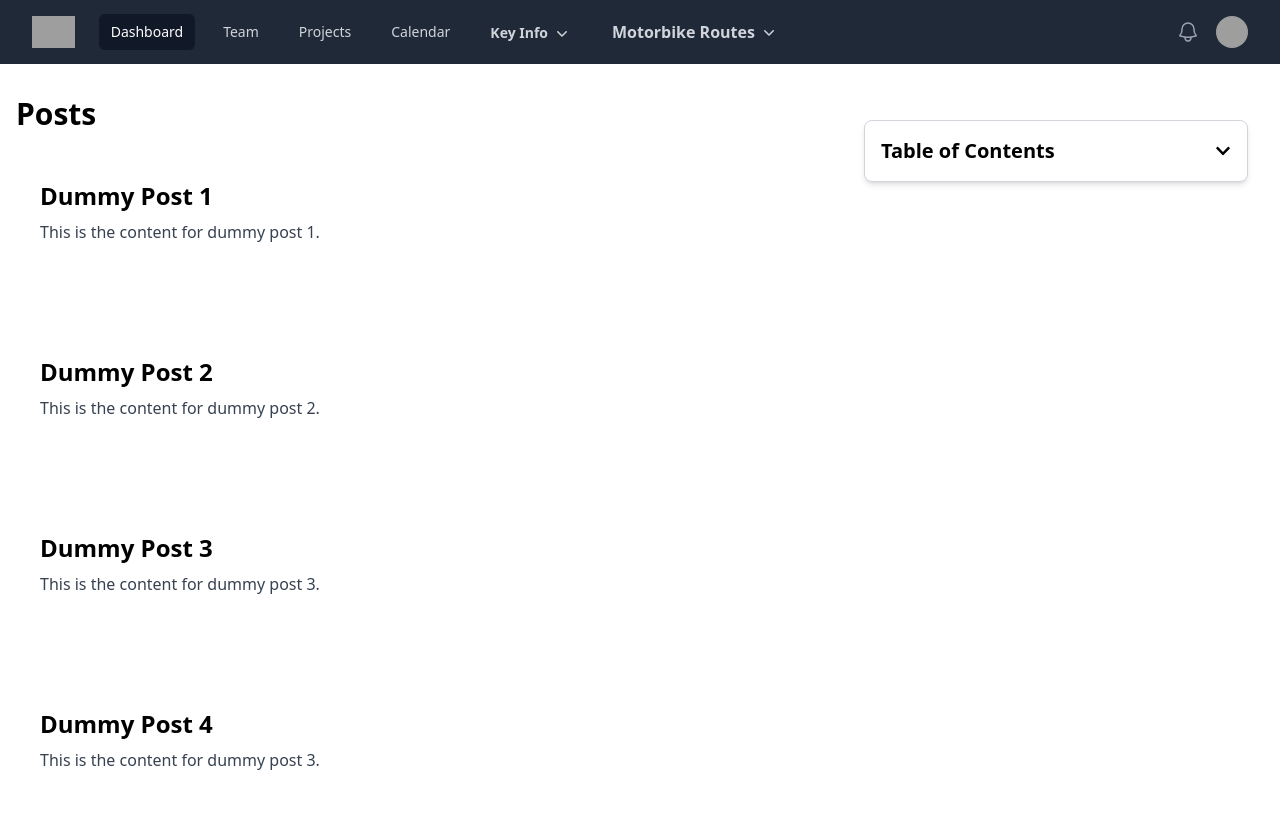
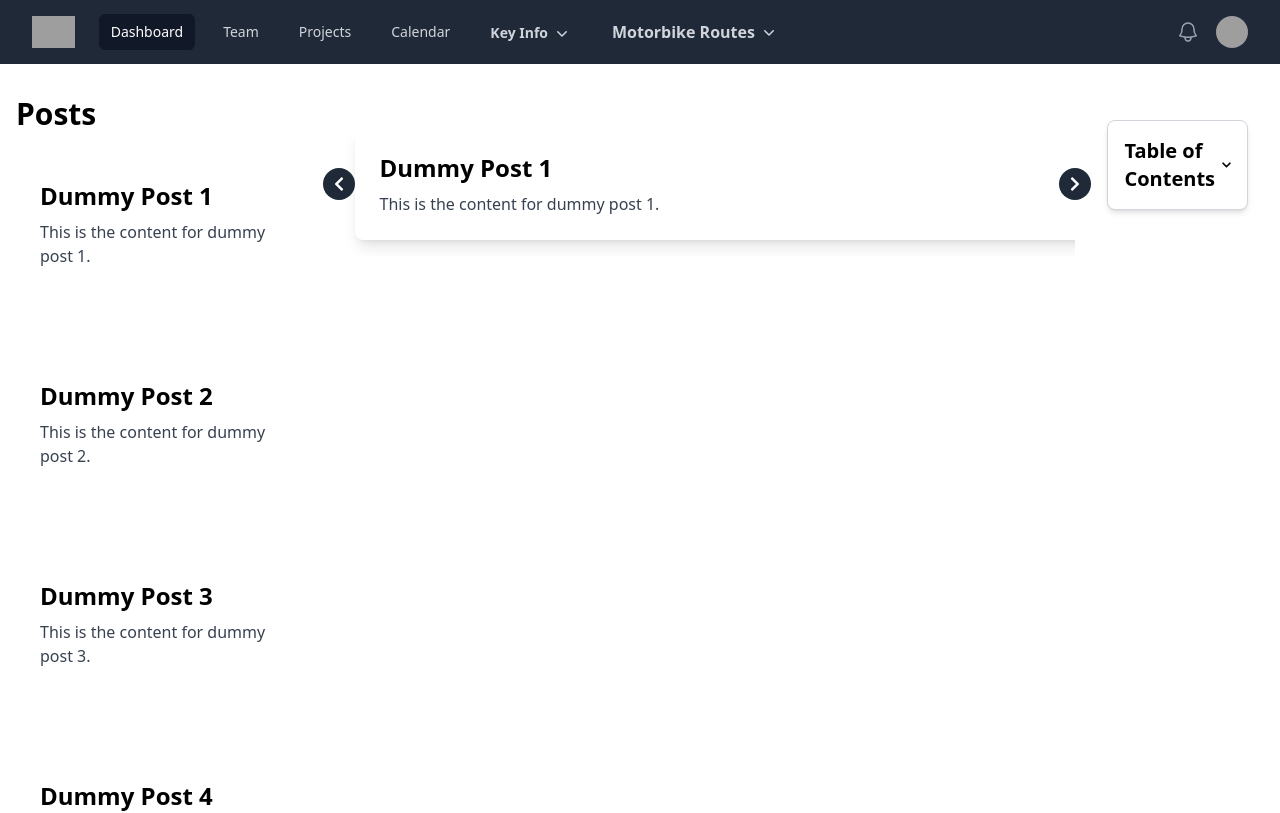
Before and after one commit to artsemlemesh/TigitF, a React (Vite) app: page /blog in a window 1280 px wide. Shown: the top 813 px of the page. Built offline with nearby package versions, Linux system fonts and the light colour scheme; grey boxes are pictures that could not be loaded.

Commit message:
carousel

```diff
--- a/src/pages/PrepForRiding/PreparationForRiding.jsx
+++ b/src/pages/PrepForRiding/PreparationForRiding.jsx
@@ -2,6 +2,7 @@ import { useSelector } from "react-redux"
 import PostList from "./components/postList"
 import Sidebar from "./components/sideBar"
 import { useState } from "react"
+import Carousel from "./components/carousel"
 
 
 
@@ -21,6 +22,10 @@ const Blog = () => {
                 setActivePost={setActivePost}
               />
             </div>
+            <div>
+            <Carousel posts={posts}/>
+            </div>
+
             <div className="md:w-1/3">
               <Sidebar activePost={activePost} posts={posts} />
             </div>
--- /dev/null
+++ b/src/pages/PrepForRiding/components/carousel.jsx
@@ -0,0 +1,51 @@
+import React, { useState } from "react";
+import { FaChevronLeft, FaChevronRight } from "react-icons/fa";
+
+const Carousel = ({ posts }) => {
+  const [currentIndex, setCurrentIndex] = useState(0);
+
+  const prevSlide = () => {
+    setCurrentIndex((prevIndex) =>
+      prevIndex === 0 ? posts.length - 1 : prevIndex - 1
+    );
+  };
+  const nextSlide = () => {
+    setCurrentIndex((prevIndex) =>
+      prevIndex === posts.length - 1 ? 0 : prevIndex + 1
+    );
+  };
+
+  return (
+    <div className="relative w-full max-w-3xl mx-auto p-4">
+      <div className="flex overflow-hidden">
+        <div
+          className="flex transition-transform duration-500"
+          style={{ transform: `translateX(-${currentIndex * 100}%)` }}
+        >
+          {posts.map((post, index) => (
+            <div key={index} className="w-full flex-shrink-0 p-4">
+              <div className="p-6 bg-white rounded-lg shadow-lg">
+                <h2 className="text-2xl font-bold mb-2">{post.title}</h2>
+                <p className="text-gray-700">{post.content}</p>
+              </div>
+            </div>
+          ))}
+        </div>
+      </div>
+      <button
+        onClick={prevSlide}
+        className="absolute top-1/2 left-0 transform -translate-y-1/2 bg-gray-800 text-white p-2 rounded-full focus:outline-none"
+      >
+        <FaChevronLeft />
+      </button>
+      <button
+        onClick={nextSlide}
+        className="absolute top-1/2 right-0 transform -translate-y-1/2 bg-gray-800 text-white p-2 rounded-full focus:outline-none"
+      >
+        <FaChevronRight />
+      </button>
+    </div>
+  );
+};
+
+export default Carousel;
```
